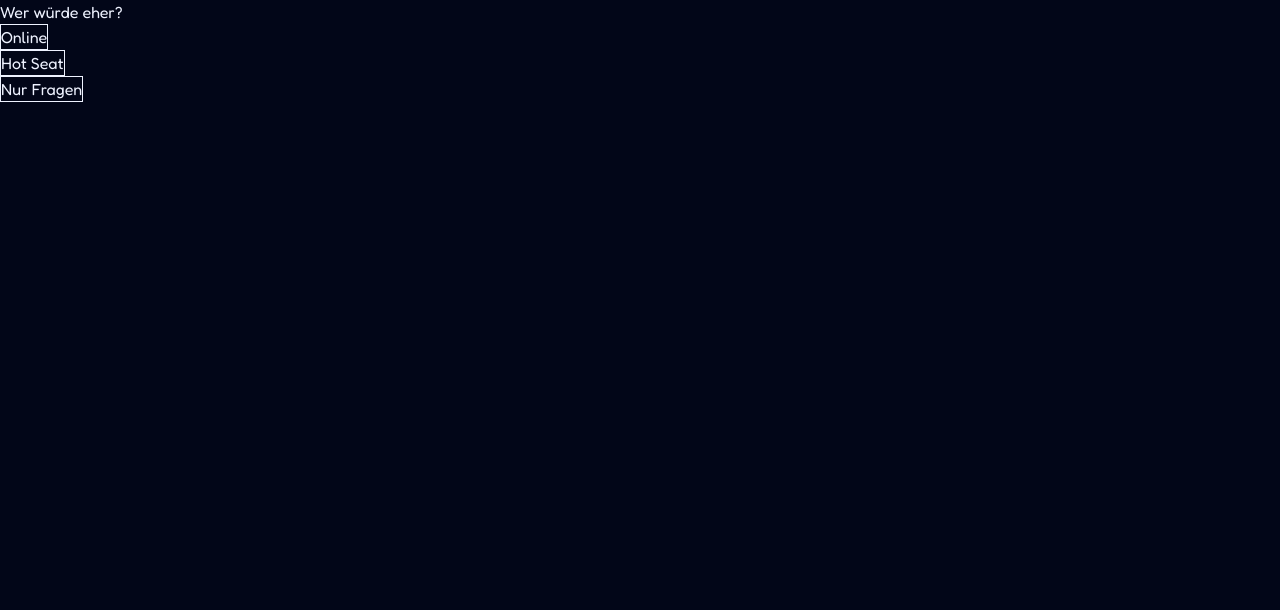
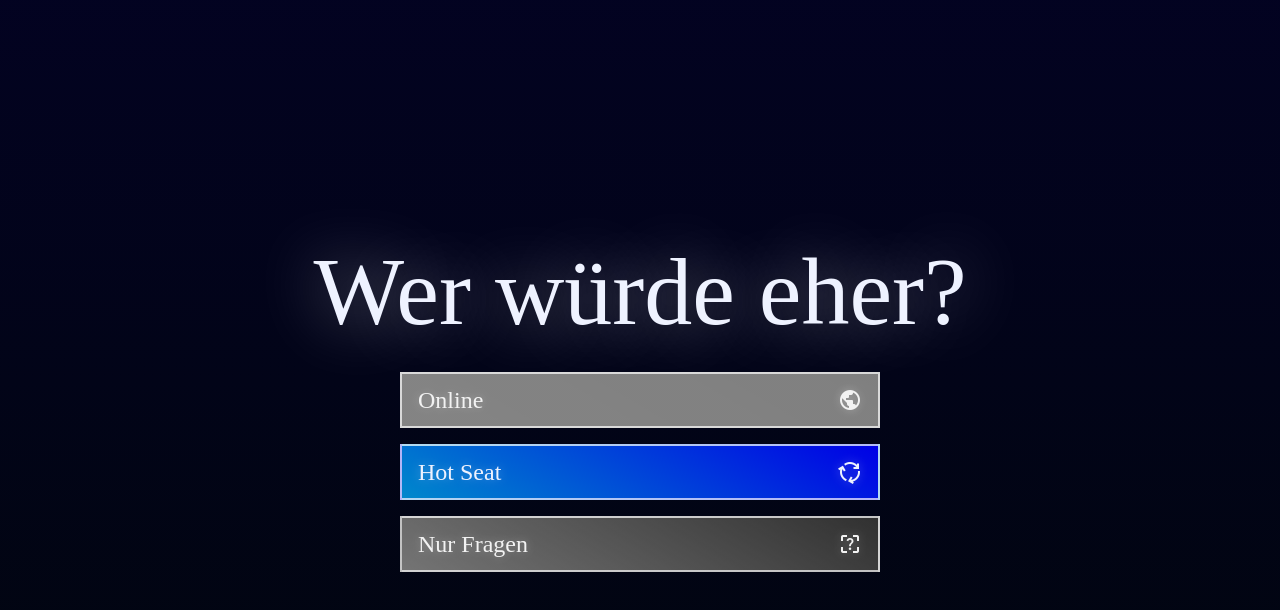
Before and after one commit to IT25A/wer-wuerde-eher, a SvelteKit app: page / in a window 1280 px wide. Shown: the top 610 px of the page. Built offline with nearby package versions, Linux system fonts and the light colour scheme.

Commit message:
Basic Landing page

```diff
--- a/src/routes/+page.svelte
+++ b/src/routes/+page.svelte
@@ -3,10 +3,95 @@
 	import { resolve } from '$app/paths';
 </script>
 
+<svelte:head>
+	<link
+		rel="stylesheet"
+		href="https://fonts.googleapis.com/css2?family=Material+Symbols+Outlined:opsz,wght,FILL,GRAD@20..48,100..700,0..1,-50..200&icon_names=cycle,indeterminate_question_box,public"
+	/>
+</svelte:head>
 <main>
 	<h1>Wer würde eher?</h1>
-	<button type="button" class="border">Online</button> <br />
-	<button type="button" class="border" onclick={() => goto(resolve('/hotseat'))}>Hot Seat</button>
-	<br />
-	<button type="button" class="border">Nur Fragen</button>
+	<div id="button-container">
+		<button type="button" id="online" disabled>
+			Online <span class="material-symbols-outlined"> public </span>
+		</button>
+		<button type="button" id="hotseat" onclick={() => goto(resolve('/hotseat'))}>
+			Hot Seat <span class="material-symbols-outlined"> cycle </span>
+		</button>
+		<button type="button" id="q_only" disabled>
+			Nur Fragen <span class="material-symbols-outlined"> indeterminate_question_box </span>
+		</button>
+	</div>
 </main>
+
+<style>
+	#online {
+		background: linear-gradient(30deg, hsl(140, 100%, 35%), hsl(120, 100%, 35%));
+	}
+	#hotseat {
+		background: linear-gradient(30deg, hsl(200, 100%, 40%), hsl(240, 100%, 45%));
+	}
+	#q_only {
+		background: linear-gradient(30deg, hsl(30, 100%, 40%), hsl(00, 100%, 45%));
+	}
+	:global(body) {
+		margin: 0;
+		padding: 0;
+		font-family: 'Bebas Neue', cursive;
+		background: linear-gradient(0deg, hsl(220, 85%, 3%), hsl(240, 85%, 7%));
+	}
+
+	h1 {
+		font-size: 6rem;
+		margin: 0;
+		text-shadow: 0 0 4rem hsla(0, 0%, 100%, 0.5);
+	}
+	main {
+		display: flex;
+		flex-direction: column;
+		align-items: center;
+		justify-content: center;
+		height: 100dvh;
+		width: 100%;
+		text-align: center;
+	}
+	#button-container {
+		display: flex;
+		flex-direction: column;
+		align-items: center;
+		justify-content: center;
+		width: 90%;
+		max-width: 600px;
+		button {
+			width: 80%;
+			margin: 0.5rem 0;
+			padding: 0.5rem 1rem;
+			font-size: 1.5rem;
+			cursor: pointer;
+			display: flex;
+			flex-direction: row;
+			align-items: center;
+			justify-content: space-between;
+			transition: all 0.2s ease-out;
+			border: 2px solid hsla(0, 0%, 100%, 0.7);
+			text-shadow: 0 0 10px hsla(0, 0%, 100%, 0.3);
+		}
+		button:hover {
+			background-color: hsl(22, 100%, 50%);
+			transform: scale(1.02);
+		}
+		button:disabled {
+			filter: grayscale(100%);
+			cursor: not-allowed;
+		}
+	}
+	.material-symbols-outlined {
+		font-size: 1em;
+		vertical-align: middle;
+		font-variation-settings:
+			'FILL' 0,
+			'wght' 400,
+			'GRAD' 0,
+			'opsz' 24;
+	}
+</style>
```
Also changed, not shown: 1 other file (tests, documents, lock files or other folders).
